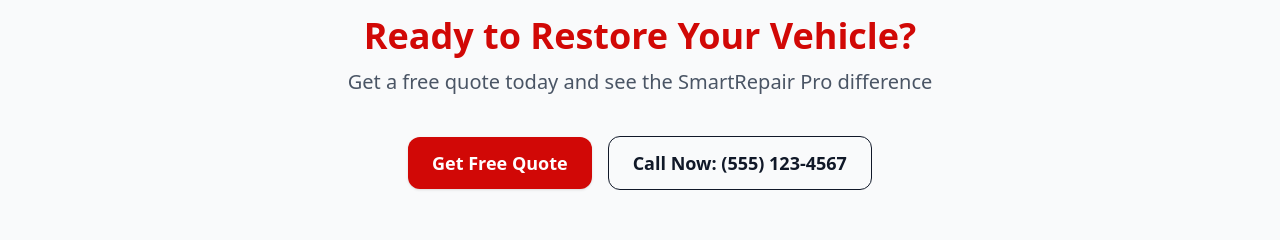
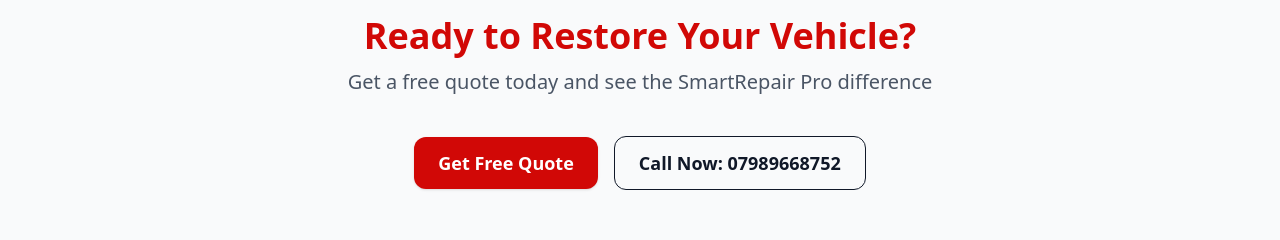
Before and after one commit to shandiru/smartrepairpro, a React (Vite) app: page / in a window 1280 px wide. Shown: the part 2740-2980 px from the top of the page. Built offline with nearby package versions, Linux system fonts and the light colour scheme.

Commit message:
Update CallToAction.jsx

```diff
--- a/src/components/CallToAction.jsx
+++ b/src/components/CallToAction.jsx
@@ -1,8 +1,8 @@
 import React from "react";
 
 const CallToAction = ({
-  phone = "(555) 123-4567",
-  telHref = "tel:5551234567",
+  phone = "07989668752",
+  telHref = "tel:07989668752",
 }) => {
   return (
     <section className="w-full bg-gray-50 text-gray-900 dark:bg-[#171717] dark:text-white">
```
